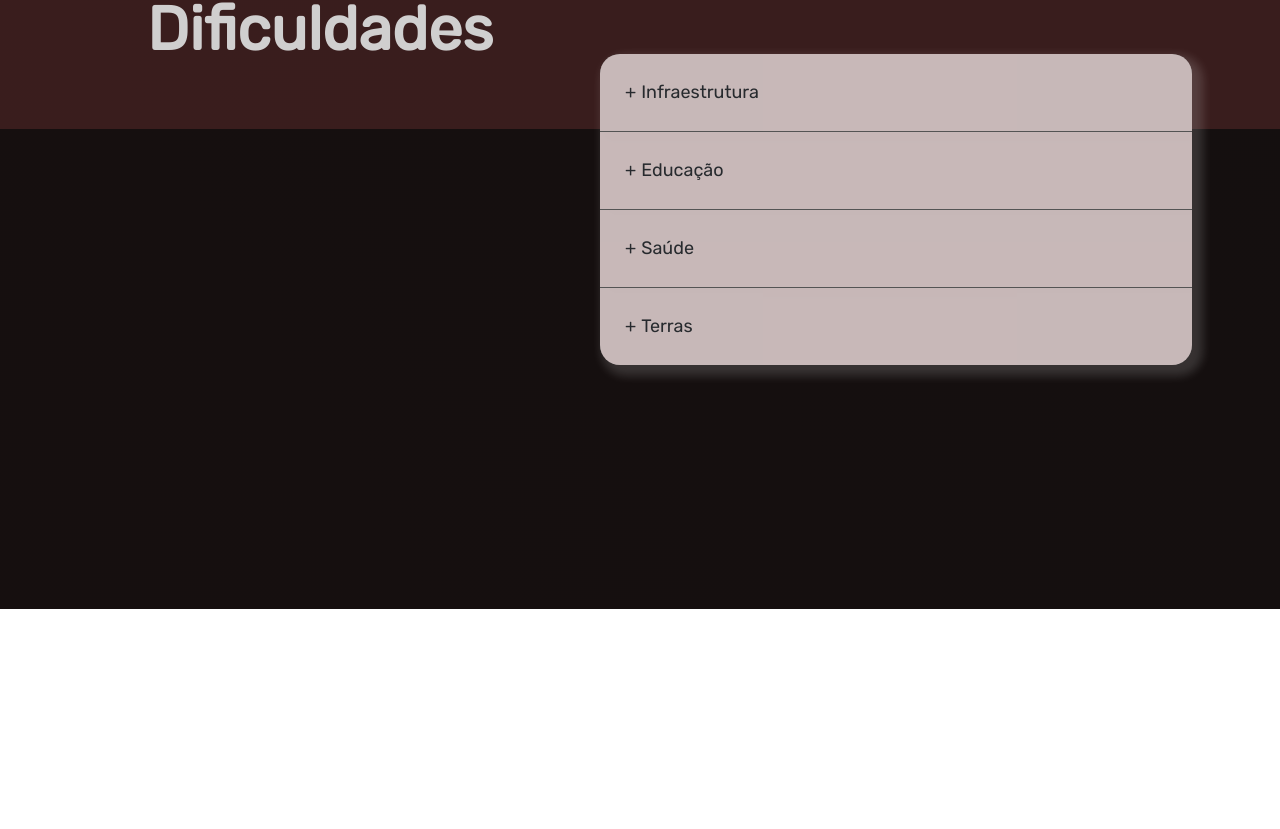
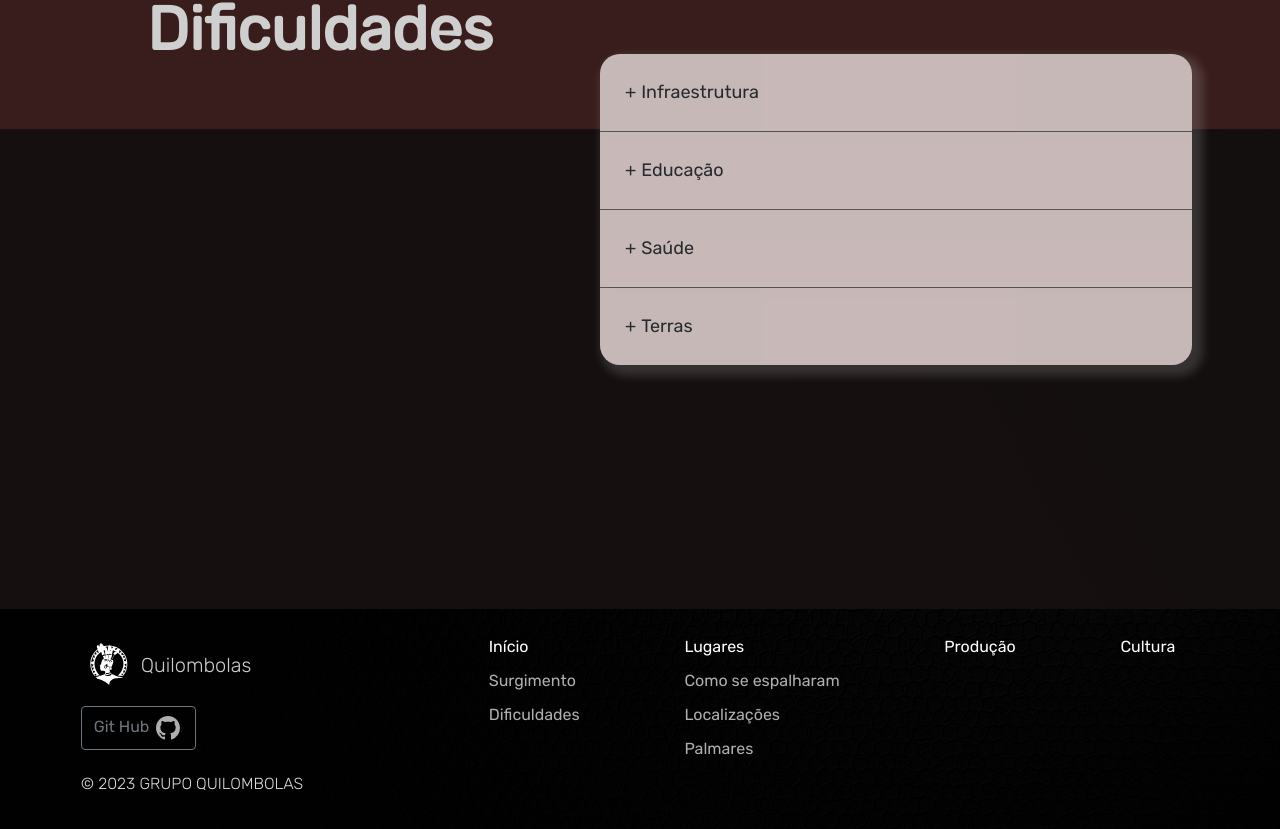
Before and after one commit to K1Melo/pjct-quilombolas, a Vue app: page / in a window 1280 px wide. Shown: the part 1791-2620 px from the top of the page. Before the commit the page ends 2400 px from the top, so only its background shows below. Built offline with nearby package versions, Linux system fonts and the light colour scheme; what vue3-particles would draw is missing.

Commit message:
Footer add

```diff
--- a/src/App.vue
+++ b/src/App.vue
@@ -1,19 +1,19 @@
 <template>
   <TheHeader></TheHeader>
   <router-view/>
-  <!-- <TheFooter></TheFooter> -->
+  <TheFooter></TheFooter>
 </template>
 
 <script>
 // @ is an alias to /src
 import TheHeader from '@/components/TheHeader.vue'
-// import TheFooter from './components/TheFooter.vue';
+import TheFooter from './components/TheFooter.vue';
 
 export default {
   name: 'AppVue',
   components: {
     TheHeader,
-    // TheFooter
+    TheFooter
   }
 }
 </script>
```
